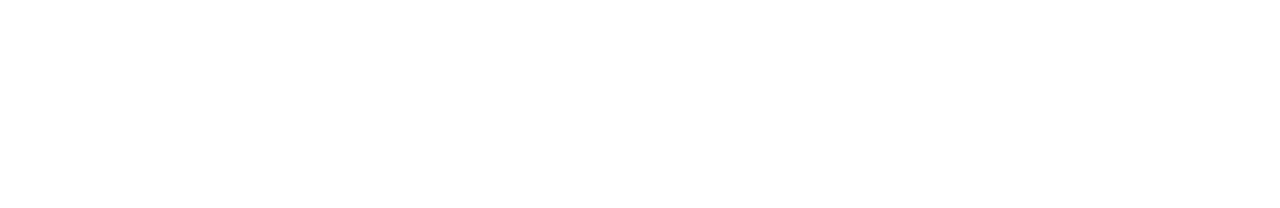
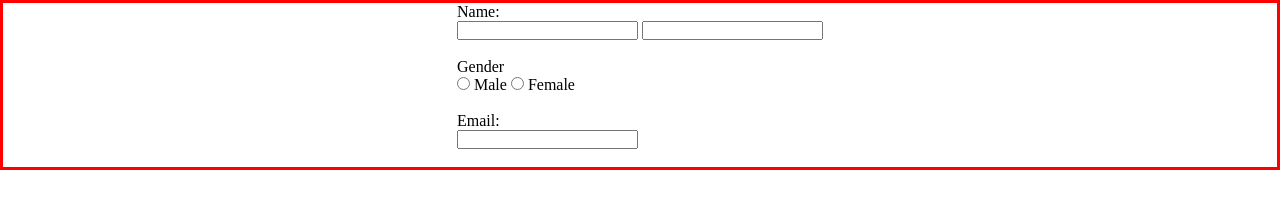
Before and after one commit to Jamespramkaew/6709616913_LibraryMembershipApplicationForm, a plain HTML site: page index.html in a window 1280 px wide. Drawn offline with Linux system fonts and the light colour scheme.

Commit message:
Add Name, Gender ,Email in index.html & make form in center in style.css

```diff
--- a/index.html
+++ b/index.html
@@ -9,5 +9,21 @@
 </head>
 <body>
 
+    <form action="">
+        <div>
+            <label for="name">Name:</label><br>
+            <input type="text" id="name" name="first-name">
+            <input type="text" id="name" name="last-name"><br><br>
+
+            <label for="gender">Gender</label><br>
+            <input type="radio" id="male" name="gender" value="male">
+            <label for="male">Male</label>
+            <input type="radio" id="female" name="gender" value="female">
+            <label for="female">Female</label><br><br>
+
+            <label for="Email">Email:</label><br>
+            <input type="email" id="email" name="email"><br><br>
+        </div>
+    </form>
 </body>
 </html>
--- a/style.css
+++ b/style.css
@@ -3,3 +3,9 @@
   margin: 0;
   box-sizing: border-box;
 }
+
+form {
+    border: solid red;
+    display: flex;
+    justify-content: center;
+}
```
